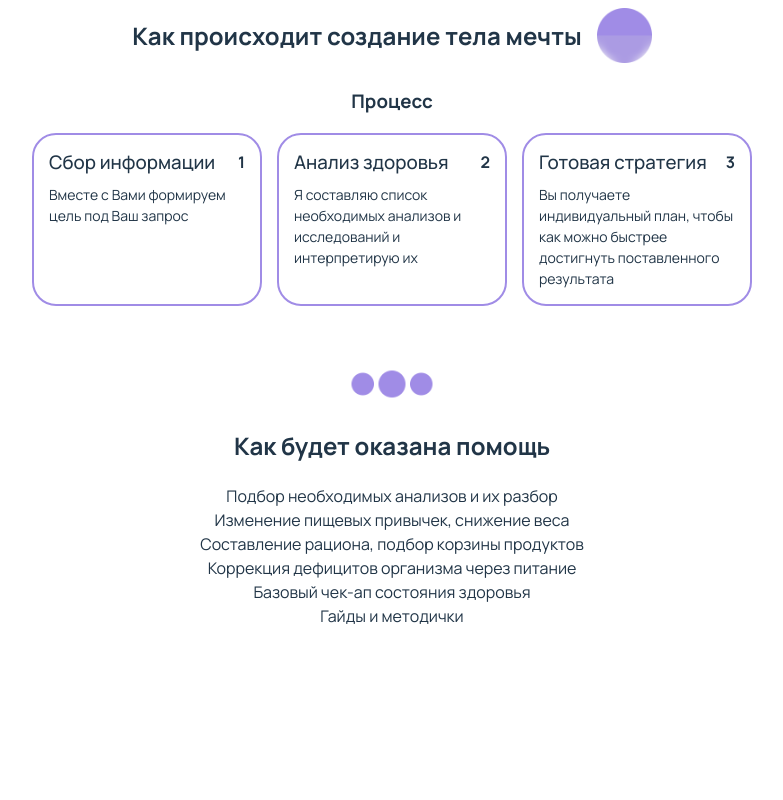
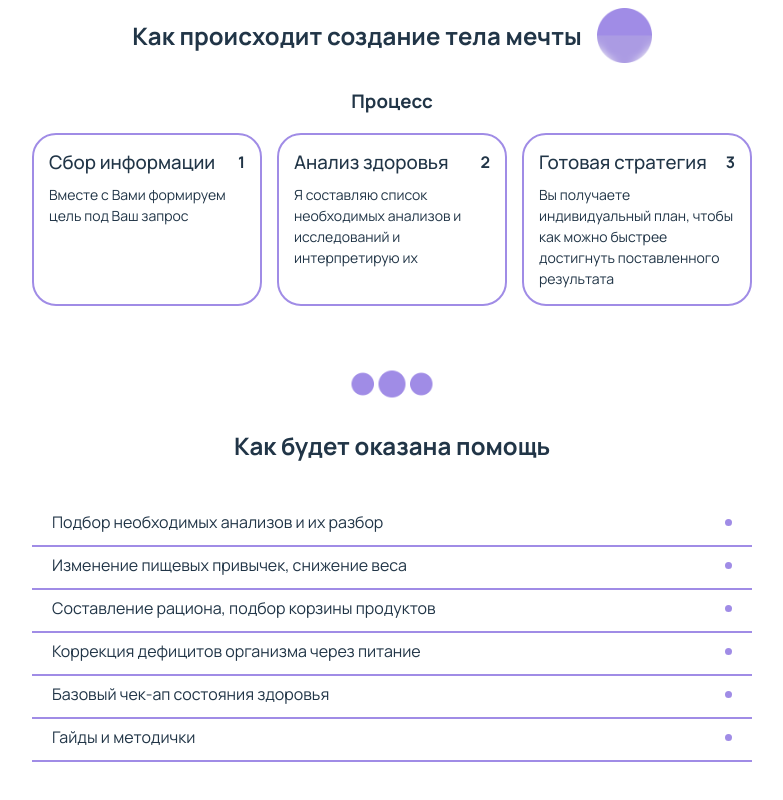
Before and after one commit to andrey-zinoviev-dev/healthNutrition, a React (Vite) app: page / in a window 1280 px wide. Shown: the part 738-1538 px from the top of the page, without its empty margins (248-1031 px from the left). Before the commit the page ends 1444 px from the top, so only its background shows below. Built offline with nearby package versions, Linux system fonts and the light colour scheme.

Commit message:
added services section layout

```diff
--- a/src/Services.css
+++ b/src/Services.css
@@ -1,3 +1,34 @@
 .services__img {
     max-width: 90px;
 }
+
+.services__ul {
+    display: flex;
+    flex-direction: column;
+    width: 100%;
+    max-width: 720px;
+    margin: 50px auto 0 auto;
+    gap: 10px;
+}
+
+.services__ul-li {
+    border-bottom: 2px solid #A08CE6;
+    box-sizing: border-box;
+    padding: 0 20px 15px 20px;
+    text-align: left;
+    display: flex;
+    justify-content: space-between;
+    align-items: center;
+    box-sizing: border-box;
+}
+
+.services__ul-li p {
+    line-height: 1;
+}
+
+.services__ul-li div {
+    width: 7px;
+    height: 7px;
+    background-color: #A08CE6;
+    border-radius: 50%;
+}
--- a/src/Services.tsx
+++ b/src/Services.tsx
@@ -7,10 +7,11 @@ export default function Services() {
         <section className="services">
             <img className="services__img" src={pic} alt="услуги" />
             <h2>Как будет оказана помощь</h2>
-            <ul>
+            <ul className="services__ul">
                 {services.map((service) => {
-                    return <li key={service}>
+                    return <li className="services__ul-li" key={service}>
                         <p>{service}</p>
+                        <div></div>
                     </li>
                 })}
             </ul>
```
